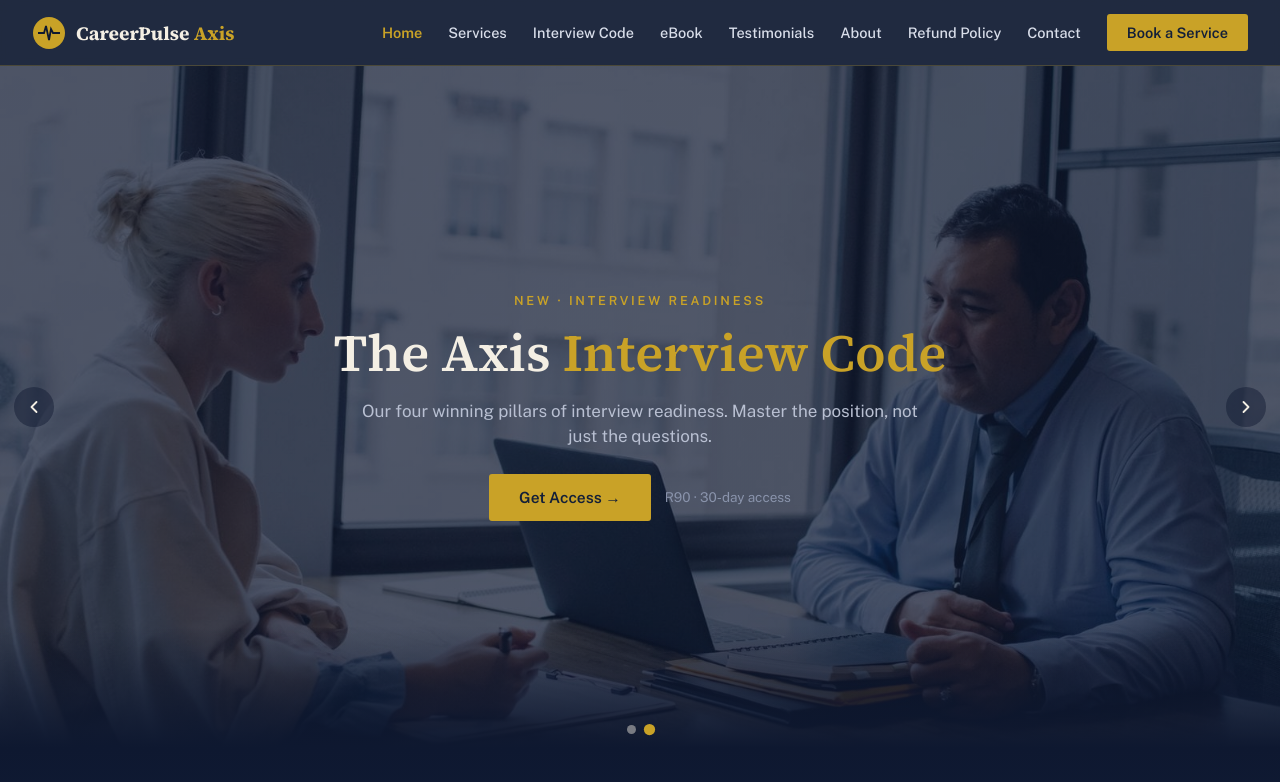
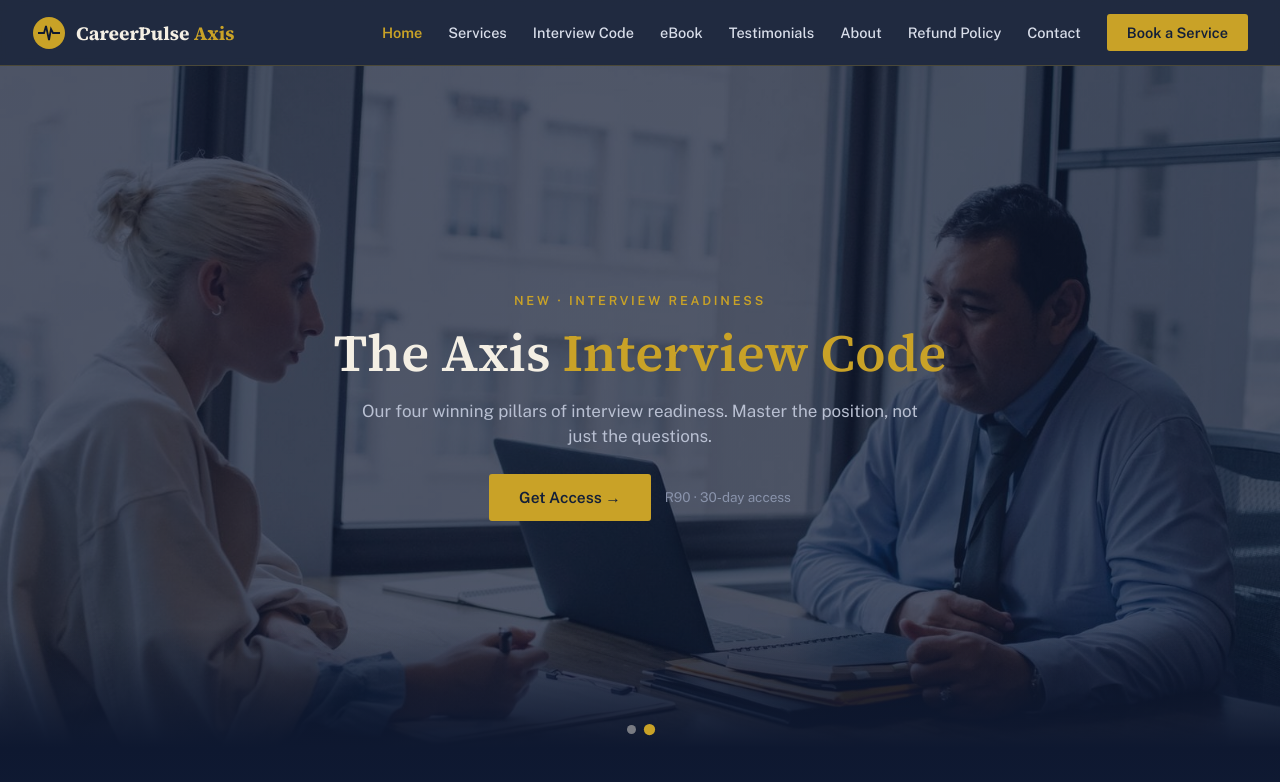
Before and after one commit to MinenhleDlaminiDev/Careeraxispulse, a React (Vite) app: page / in a window 1280 px wide. Shown: the top 782 px of the page. Built offline with nearby package versions, Linux system fonts and the light colour scheme.

Commit message:
Remove carousel arrows, keep dot navigation

```diff
--- a/src/components/HeroCarousel.jsx
+++ b/src/components/HeroCarousel.jsx
@@ -6,14 +6,6 @@ import { useState, useEffect, useRef, useCallback } from 'react';
 // Interview Code banner image when one is supplied (same aspect ratio).
 const SLIDES = 2;
 const INTERVAL = 4000;
-
-function Chevron({ dir }) {
-  return (
-    <svg width="20" height="20" viewBox="0 0 24 24" fill="none" stroke="currentColor" strokeWidth="2.2" strokeLinecap="round" strokeLinejoin="round" aria-hidden="true">
-      {dir === 'left' ? <polyline points="15 18 9 12 15 6" /> : <polyline points="9 18 15 12 9 6" />}
-    </svg>
-  );
-}
 
 export default function HeroCarousel() {
   const [i, setI] = useState(0);
@@ -68,9 +60,6 @@ export default function HeroCarousel() {
       {/* bottom fade (matches the original hero) */}
       <div style={{ position: 'absolute', left: 0, right: 0, bottom: 0, height: '18%', background: 'linear-gradient(to bottom, rgba(14,24,48,0), #0E1830)', pointerEvents: 'none' }} />
 
-      <button type="button" className="hc-arrow" style={{ left: '14px' }} aria-label="Previous slide" onClick={prev}><Chevron dir="left" /></button>
-      <button type="button" className="hc-arrow" style={{ right: '14px' }} aria-label="Next slide" onClick={next}><Chevron dir="right" /></button>
-
       <div className="hc-dots" role="tablist" aria-label="Choose slide">
         {Array.from({ length: SLIDES }).map((_, n) => (
           <button key={n} type="button" className="hc-dot" role="tab" aria-current={i === n} aria-label={`Slide ${n + 1}`} onClick={() => setI(n)} />
--- a/src/index.css
+++ b/src/index.css
@@ -12,13 +12,11 @@ img{-webkit-user-drag:none;-khtml-user-drag:none;-moz-user-drag:none;user-select
 .ic-features .ic-feat:first-child{border-left:none}
 @media(max-width:760px){.ic-features .ic-feat{border-left:none}}
 
-/* Hero carousel controls */
-.hc-arrow{position:absolute;top:50%;transform:translateY(-50%);z-index:3;width:40px;height:40px;border:none;border-radius:50%;background:rgba(14,24,48,.45);color:#F4EFE4;display:flex;align-items:center;justify-content:center;cursor:pointer;transition:background .2s,color .2s}
-.hc-arrow:hover{background:rgba(201,162,39,.92);color:#131F38}
+/* Hero carousel dots */
 .hc-dots{position:absolute;left:0;right:0;bottom:14px;z-index:3;display:flex;gap:9px;justify-content:center}
 .hc-dot{width:9px;height:9px;border-radius:50%;border:none;padding:0;cursor:pointer;background:rgba(244,239,228,.45);transition:background .2s,transform .2s}
 .hc-dot[aria-current="true"]{background:#C9A227;transform:scale(1.25)}
-@media(max-width:600px){.hc-arrow{width:32px;height:32px}.hc-dots{bottom:9px}}
+@media(max-width:600px){.hc-dots{bottom:9px}}
 
 @keyframes pulseDraw{0%{stroke-dashoffset:1400}55%{stroke-dashoffset:0}100%{stroke-dashoffset:0}}
 @keyframes fadeUp{from{opacity:0;transform:translateY(24px)}to{opacity:1;transform:none}}
```
